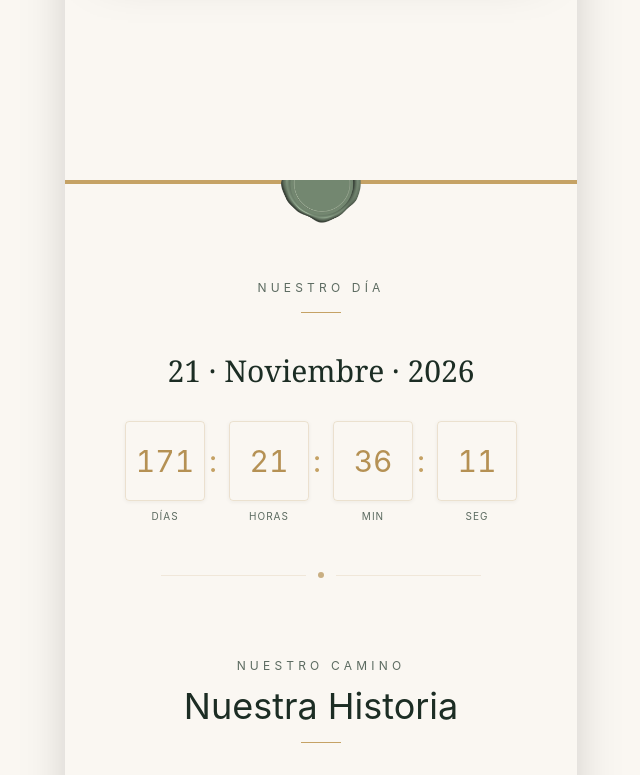
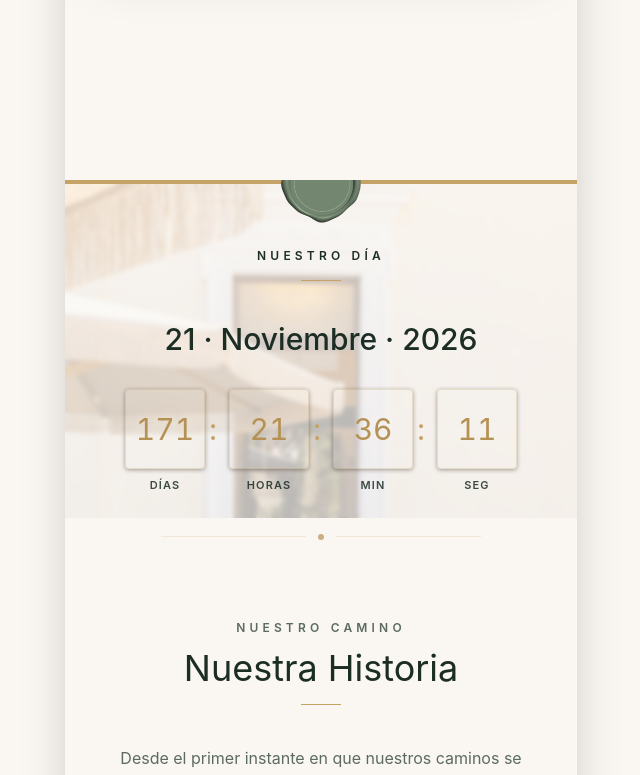
Before and after one commit to jar3dzzz/bodamarianaymarino, a React (Vite) app: page / in a window 1280 px wide. Shown: the part 620-1395 px from the top of the page, without its empty margins (319-959 px from the left). Built offline with nearby package versions, Linux system fonts and the light colour scheme; a web font is replaced by a local one.

Commit message:
(style): adds style B)

```diff
--- a/src/app/App.tsx
+++ b/src/app/App.tsx
@@ -62,7 +62,7 @@ const GALLERY = [
   { url: "/gallery5.jpg", alt: "Traje blanco", wide: false },
 ];
 
-function SectionHeader({ eyebrow, title }: { eyebrow: string; title: string }) {
+function SectionHeader({ eyebrow, title, eyebrowColor, titleColor }: { eyebrow: string; title?: string; eyebrowColor?: string; titleColor?: string }) {
   return (
     <motion.div
       className="text-center mb-10"
@@ -72,17 +72,24 @@ function SectionHeader({ eyebrow, title }: { eyebrow: string; title: string }) {
       transition={{ duration: 0.6, ease: "easeOut" }}
     >
       <p
-        className="text-xs tracking-[0.35em] uppercase mb-3"
-        style={{ fontFamily: "var(--font-body)", color: "var(--muted-foreground)" }}
+        className="text-xs tracking-[0.35em] uppercase mb-3 font-semibold"
+        style={{
+          fontFamily: "var(--font-body)",
+          color: eyebrowColor || "var(--muted-foreground)"
+        }}
       >
         {eyebrow}
       </p>
+      {title && (
         <h2
           className="text-4xl text-foreground"
-        style={{ fontFamily: "var(--font-display)", fontWeight: 400 }}
+          style={{ fontFamily: "var(--font-display)",
+            fontWeight: 400,
+            color: titleColor || "var(--foreground)" }}
         >
           {title}
         </h2>
+      )}
       <div className="w-10 h-px mx-auto mt-4" style={{ backgroundColor: "var(--accent)" }} />
     </motion.div>
   );
@@ -214,7 +221,19 @@ const handleCopyClabe = () => {
 
       {/* ── Sello Decorativo ── */}
       <div className="w-full h-[4px] mx-auto" style={{ backgroundColor: "var(--accent)" }} />
-      <div className="flex justify-center -mt-12 mb-4 relative z-20">
+
+      {/* ── Countdown ── */}
+      <section
+        className="pt-16 pb-6 px-6 relative bg-cover bg-center bg-no-repeat"
+        style={{ backgroundImage: "url('/bg-timer.jpg')" }}
+      >
+        <div
+          className="absolute inset-0 backdrop-blur-[2px]"
+          style={{ backgroundColor: "rgba(250, 247, 242, 0.75)" }}
+        />
+
+        {/* Sello Decorativo overlapping the top border */}
+        <div className="absolute top-0 left-1/2 -translate-x-1/2 -translate-y-1/2 z-20">
           <motion.div
             className="w-24 h-24 rounded-full p-2 flex items-center justify-center"
             initial={{ opacity: 0, scale: 0.8, rotate: -10 }}
@@ -230,10 +249,14 @@ const handleCopyClabe = () => {
           </motion.div>
         </div>
 
-      {/* ── Countdown ── */}
-      <section className="py-8 px-6">
-        <SectionHeader eyebrow="Nuestro día"/>
-        <h1 className="text-center font-serif text-3xl my-5 mb-8">21 · Noviembre · 2026</h1>
+        <div className="relative z-10">
+        <SectionHeader eyebrow="Nuestro día" eyebrowColor="var(--foreground)" />
+        <h1
+          className="text-center text-3xl my-5 mb-8 text-foreground"
+          style={{ fontFamily: "var(--font-display)", fontWeight: 500 }}
+        >
+          21 · Noviembre · 2026
+        </h1>
         <motion.div
           className="flex items-start justify-center gap-1 sm:gap-2 max-w-sm mx-auto"
           initial={{ opacity: 0, y: 15 }}
@@ -251,7 +274,7 @@ const handleCopyClabe = () => {
               <div className="flex flex-col items-center gap-2">
                 <div
                   className="w-16 sm:w-20 h-16 sm:h-20 rounded-sm flex items-center justify-center border border-border bg-background"
-                  style={{ boxShadow: "0 1px 4px rgba(42,31,18,0.06)" }}
+                  style={{ boxShadow: "0 1px 4px rgba(42,31,18, 0.4)" }}
                 >
                   <span
                     className="text-3xl tabular-nums"
@@ -265,8 +288,8 @@ const handleCopyClabe = () => {
                   </span>
                 </div>
                 <span
-                  className="text-[10px] tracking-widest uppercase"
-                  style={{ color: "var(--muted-foreground)" }}
+                  className="text-[11px] tracking-widest uppercase font-semibold"
+                  style={{ color: "var(--foreground)", opacity: 0.85 }}
                 >
                   {label}
                 </span>
@@ -285,6 +308,7 @@ const handleCopyClabe = () => {
             </div>
           ))}
         </motion.div>
+        </div>
       </section>
 
       <Divider />
@@ -557,9 +581,16 @@ const handleCopyClabe = () => {
       <Divider />
 
       {/* ── Ubicación ── */}
-      <section className="py-16 px-6">
-        <SectionHeader eyebrow="¿Dónde?" title="Ubicación" />
 
+      <section
+        className="py-28 px-6 relative bg-cover bg-center bg-no-repeat"
+        style={{ backgroundImage: "url('/bg-lo.jpg')" }}
+      >
+      <SectionHeader eyebrow="El lugar" eyebrowColor="var(--card)" title="Ubicación" titleColor="var(--card)"/>
+
+        {/* Overlay for readability */}
+        <div className="absolute inset-0" style={{ backgroundColor: "rgba(255, 255, 255, 0.14)" }} />
+        <div className="relative z-10">
         <motion.div
           className="rounded-sm overflow-hidden border border-border"
           style={{ backgroundColor: "var(--card)" }}
@@ -625,6 +656,7 @@ const handleCopyClabe = () => {
             </a>
           </div>
         </motion.div>
+        </div>
       </section>
 
       <Divider />
```
Also changed, not shown: public/bg-lo.jpg (added), public/bg-timer.jpg (added), 7 other files (tests, documents, lock files or other folders). Lines whose indentation alone changed are shown as unchanged.
